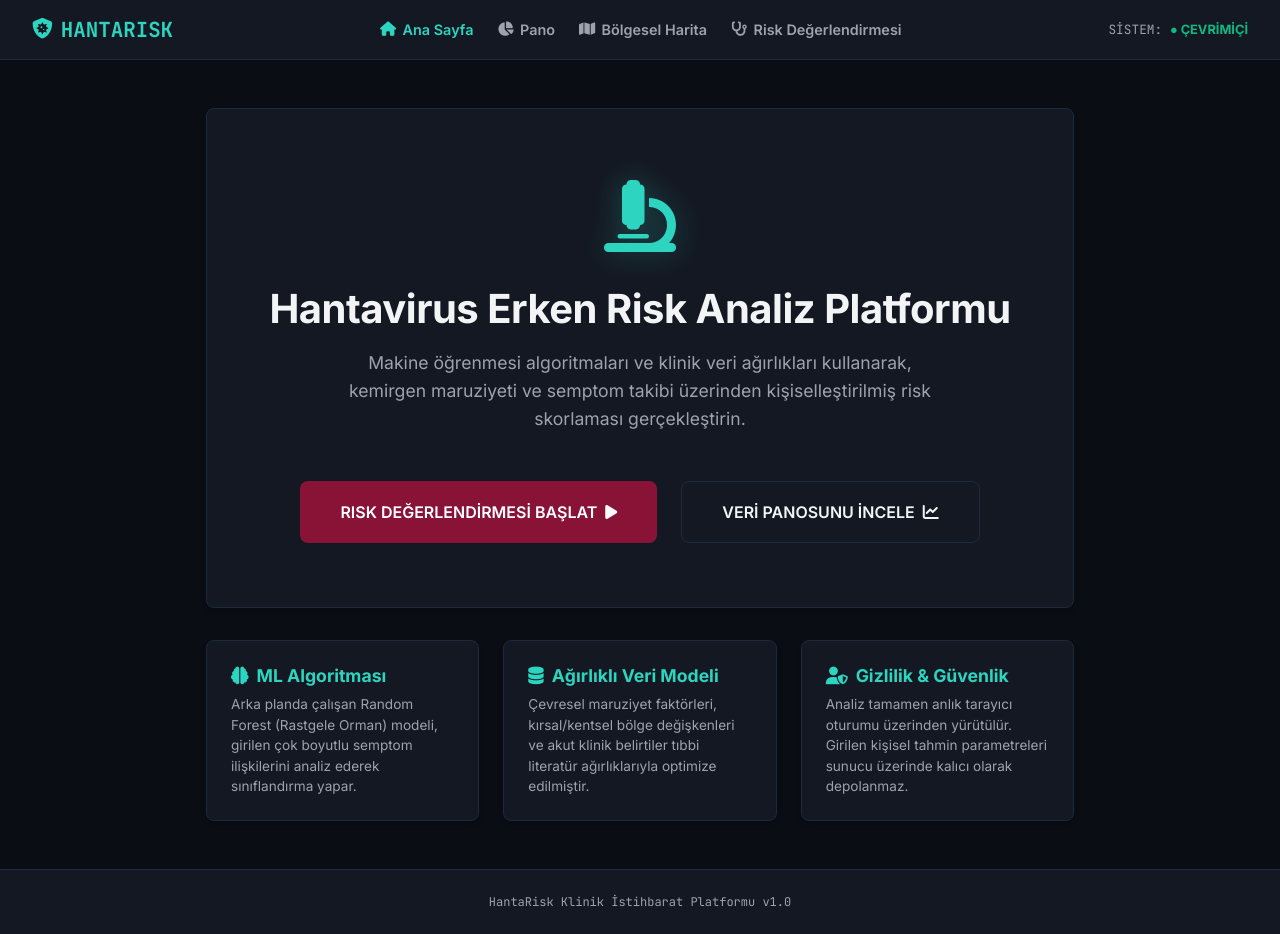
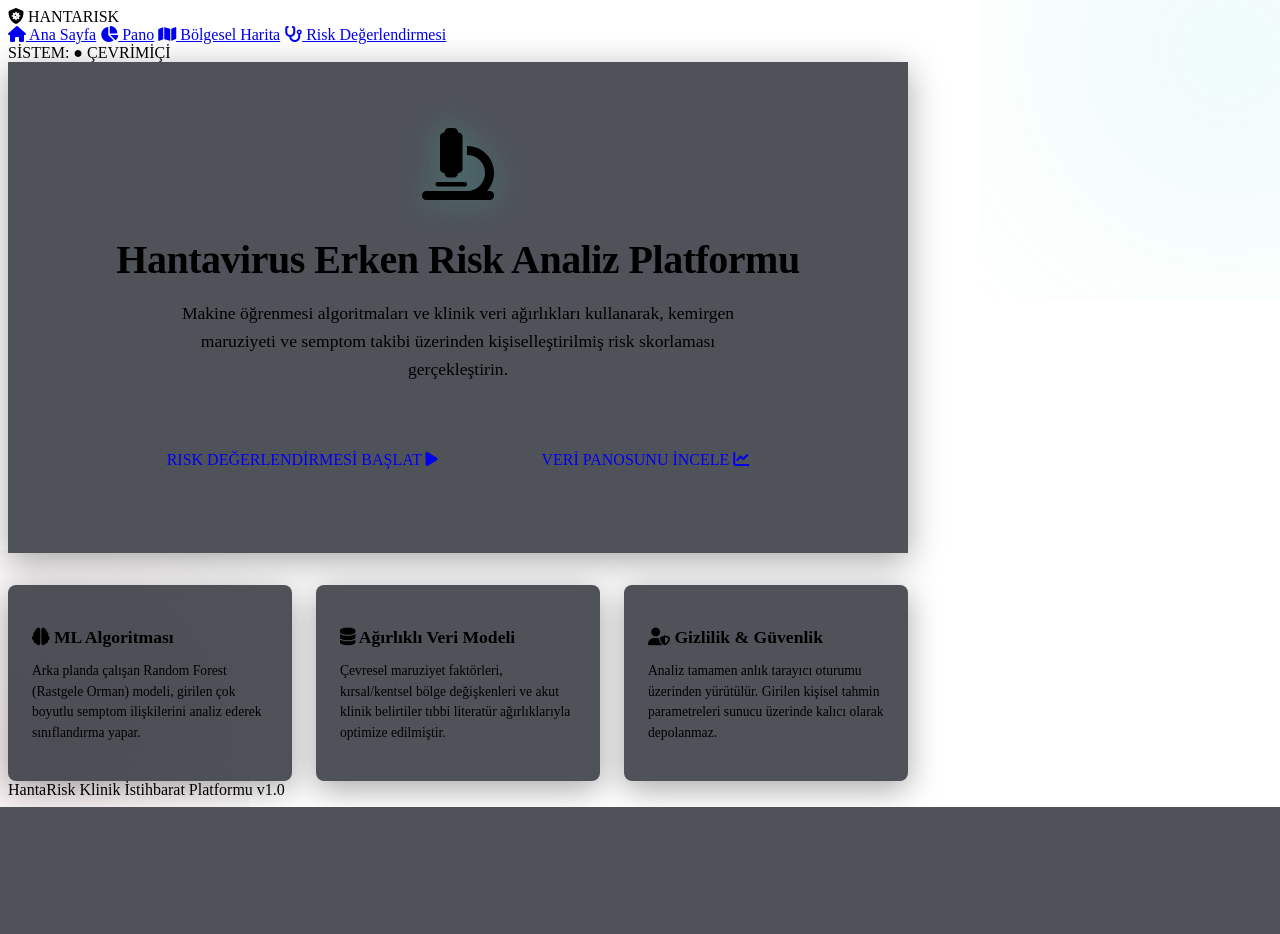
Before and after one commit to kayisdagasli-cmd/hantavir-s-risk-analizi, a Flask app: page / in a window 1280 px wide. After the commit the page ends 807 px from the top, so only its background shows below. Run offline with Flask 3, Linux system fonts and the light colour scheme; data that the repository does not hold is empty.

Commit message:
Update style.css

```diff
--- a/static/css/style.css
+++ b/static/css/style.css
@@ -1,468 +1,319 @@
-:root {
-    --bg-main: #0a0d14;       /* Çok koyu lacivert/siyah arka plan */
-    --bg-card: #141822;       /* Kartlar için hafif açık koyu ton */
-    --primary: #2dd4bf;       /* Turkuaz (Canlı vurgular için) */
-    --primary-hover: #14b8a6;
-    --accent-bordo: #881337;   /* Bordo (Kritik uyarılar ve butonlar için) */
-    --accent-bordo-hover: #9f1239;
-    --text-main: #f3f4f6;     /* Parlak gri/beyaz yazı */
-    --text-muted: #9ca3af;    /* Sönük gri yazı */
-    --border-color: #1e293b;  /* İnce panel çizgileri */
-    --font-mono: 'JetBrains Mono', monospace;
+/* =========================
+   GLASS EFFECT
+========================= */
+
+.card,
+.checkbox-tile,
+.symptom-card,
+.step-wizard,
+.suggestions-box {
+
+    backdrop-filter: blur(14px);
+
+    background: rgba(20, 24, 34, 0.75);
+
+    box-shadow:
+        0 8px 32px rgba(0,0,0,0.35);
+
 }
 
-* {
-    margin: 0;
-    padding: 0;
-    box-sizing: border-box;
-    font-family: 'Inter', sans-serif;
+/* =========================
+   HOVER EFFECTS
+========================= */
+
+.card,
+.checkbox-tile,
+.symptom-card {
+
+    transition:
+        transform 0.25s ease,
+        box-shadow 0.25s ease,
+        border-color 0.25s ease;
+
 }
 
-body {
-    background-color: var(--bg-main);
-    color: var(--text-main);
-    min-height: 100vh;
-    display: flex;
-    flex-direction: column;
-    overflow-x: hidden;
+.card:hover,
+.checkbox-tile:hover,
+.symptom-card:hover {
+
+    transform: translateY(-4px);
+
+    border-color: rgba(45,212,191,0.4);
+
+    box-shadow:
+        0 12px 30px rgba(45,212,191,0.12);
+
 }
 
-/* --- NAVBAR (ÜST MENÜ) --- */
-.navbar {
-    background-color: var(--bg-card);
-    border-bottom: 1px solid var(--border-color);
-    padding: 1rem 2rem;
-    display: flex;
-    justify-content: space-between;
-    align-items: center;
-    position: sticky;
-    top: 0;
-    z-index: 100;
+/* =========================
+   BUTTON EFFECTS
+========================= */
+
+.btn {
+
+    position: relative;
+
+    overflow: hidden;
+
 }
 
-.navbar .logo {
-    font-family: var(--font-mono);
-    font-weight: 700;
-    font-size: 1.3rem;
-    color: var(--primary);
+.btn::before {
+
+    content: "";
+
+    position: absolute;
+
+    top: 0;
+    left: -100%;
+
+    width: 100%;
+    height: 100%;
+
+    background:
+        linear-gradient(
+            120deg,
+            transparent,
+            rgba(255,255,255,0.15),
+            transparent
+        );
+
+    transition: 0.5s;
+
+}
+
+.btn:hover::before {
+
+    left: 100%;
+
+}
+
+/* =========================
+   ANALYZE BUTTON
+========================= */
+
+.danger-btn {
+
+    background:
+        linear-gradient(
+            135deg,
+            #881337,
+            #c1121f
+        ) !important;
+
+    color: white;
+
+    box-shadow:
+        0 6px 20px rgba(193,18,31,0.35);
+
+}
+
+/* =========================
+   SCORE ANIMATION
+========================= */
+
+.progress-circle {
+
+    width: 180px;
+    height: 180px;
+
+    border-radius: 50%;
+
     display: flex;
     align-items: center;
-    gap: 0.5rem;
+    justify-content: center;
+
+    border: 8px solid rgba(45,212,191,0.15);
+
+    background:
+        radial-gradient(
+            circle,
+            rgba(45,212,191,0.12),
+            transparent
+        );
+
+    box-shadow:
+        0 0 35px rgba(45,212,191,0.15);
+
+    animation:
+        pulseGlow 2s infinite;
+
 }
 
-.navbar nav {
-    display: flex;
-    gap: 1.5rem;
+@keyframes pulseGlow {
+
+    0% {
+        box-shadow:
+            0 0 20px rgba(45,212,191,0.15);
+    }
+
+    50% {
+        box-shadow:
+            0 0 40px rgba(45,212,191,0.35);
+    }
+
+    100% {
+        box-shadow:
+            0 0 20px rgba(45,212,191,0.15);
+    }
+
 }
 
-.navbar nav a {
-    color: var(--text-muted);
-    text-decoration: none;
-    font-size: 0.9rem;
-    font-weight: 600;
-    transition: color 0.2s ease;
-    display: flex;
-    align-items: center;
-    gap: 0.4rem;
+/* =========================
+   RISK BADGE
+========================= */
+
+.risk-badge {
+
+    padding:
+        0.7rem 1.3rem;
+
+    border-radius: 999px;
+
+    margin-top: 1rem;
+
+    color: white;
+
+    box-shadow:
+        0 4px 15px rgba(0,0,0,0.3);
+
 }
 
-.navbar nav a:hover, .navbar nav a.active {
-    color: var(--primary);
+/* =========================
+   LOADING EFFECT
+========================= */
+
+.fa-spin {
+
+    animation:
+        fa-spin 1s infinite linear;
+
 }
 
-.system-status {
-    font-family: var(--font-mono);
-    font-size: 0.8rem;
-    color: var(--text-muted);
+/* =========================
+   SCROLLBAR
+========================= */
+
+::-webkit-scrollbar {
+
+    width: 10px;
+
 }
 
-.system-status .online {
-    color: #10b981;
-    font-weight: bold;
+::-webkit-scrollbar-track {
+
+    background: #0a0d14;
+
 }
 
-/* --- ANA SAYFA (HERO) DÜZENİ --- */
-.hero-container {
-    flex: 1;
-    display: flex;
-    flex-direction: column;
-    justify-content: center;
-    align-items: center;
-    text-align: center;
-    padding: 2rem;
-    max-width: 800px;
-    margin: 0 auto;
+::-webkit-scrollbar-thumb {
+
+    background: #1e293b;
+
+    border-radius: 10px;
+
 }
 
-.hero-icon {
-    font-size: 4rem;
-    color: var(--accent-bordo);
-    margin-bottom: 1.5rem;
-    animation: pulse 2s infinite;
+::-webkit-scrollbar-thumb:hover {
+
+    background: #2dd4bf;
+
 }
 
-@keyframes pulse {
-    0% { transform: scale(1); opacity: 0.8; }
-    50% { transform: scale(1.05); opacity: 1; }
-    100% { transform: scale(1); opacity: 0.8; }
+/* =========================
+   BACKGROUND GLOW
+========================= */
+
+body::before {
+
+    content: "";
+
+    position: fixed;
+
+    width: 500px;
+    height: 500px;
+
+    background:
+        radial-gradient(
+            circle,
+            rgba(45,212,191,0.08),
+            transparent
+        );
+
+    top: -200px;
+    right: -200px;
+
+    z-index: -1;
+
 }
 
-h1 {
-    font-size: 2.5rem;
-    font-weight: 700;
-    margin-bottom: 1rem;
-    letter-spacing: -0.05em;
+body::after {
+
+    content: "";
+
+    position: fixed;
+
+    width: 400px;
+    height: 400px;
+
+    background:
+        radial-gradient(
+            circle,
+            rgba(136,19,55,0.08),
+            transparent
+        );
+
+    bottom: -150px;
+    left: -150px;
+
+    z-index: -1;
+
 }
 
-.subtitle {
-    color: var(--text-muted);
-    font-size: 1.1rem;
-    margin-bottom: 2.5rem;
-    line-height: 1.6;
+/* =========================
+   MOBILE OPTIMIZATION
+========================= */
+
+@media (max-width: 768px) {
+
+    .navbar {
+
+        flex-direction: column;
+
+        gap: 1rem;
+
+        padding: 1rem;
+
+    }
+
+    .navbar nav {
+
+        flex-wrap: wrap;
+
+        justify-content: center;
+
+    }
+
+    .assessment-container {
+
+        margin-top: 1rem;
+
+    }
+
+    .progress-circle {
+
+        width: 140px;
+        height: 140px;
+
+        font-size: 2.5rem;
+
+    }
+
+    .step-wizard {
+
+        flex-direction: column;
+
+        gap: 0.7rem;
+
+    }
+
 }
-
-/* --- BUTONLAR --- */
-.cta-group {
-    display: flex;
-    gap: 1rem;
-    margin-bottom: 4rem;
-}
-
-.btn {
-    padding: 0.8rem 1.8rem;
-    border-radius: 6px;
-    font-weight: 600;
-    font-size: 0.95rem;
-    text-decoration: none;
-    cursor: pointer;
-    transition: all 0.2s ease;
-    display: inline-flex;
-    align-items: center;
-    gap: 0.5rem;
-    border: none;
-}
-
-.btn-primary {
-    background-color: var(--accent-bordo);
-    color: white;
-}
-
-.btn-primary:hover {
-    background-color: var(--accent-bordo-hover);
-    transform: translateY(-2px);
-}
-
-.btn-secondary {
-    background-color: transparent;
-    color: var(--text-main);
-    border: 1px solid var(--border-color);
-}
-
-.btn-secondary:hover {
-    background-color: rgba(255, 255, 255, 0.05);
-    border-color: var(--text-muted);
-}
-
-/* --- ÖZELLİK KARTLARI (GRID) --- */
-.features-grid {
-    display: grid;
-    grid-template-columns: repeat(auto-fit, minmax(220px, 1fr));
-    gap: 1.5rem;
-    width: 100%;
-}
-
-.card {
-    background-color: var(--bg-card);
-    border: 1px solid var(--border-color);
-    border-radius: 8px;
-    padding: 1.5rem;
-    text-align: left;
-    box-shadow: 0 4px 6px -1px rgba(0, 0, 0, 0.2);
-}
-
-.card h3 {
-    font-size: 1.1rem;
-    margin-bottom: 0.5rem;
-    display: flex;
-    align-items: center;
-    gap: 0.5rem;
-}
-
-.card h3 i {
-    color: var(--primary);
-}
-
-.card p {
-    color: var(--text-muted);
-    font-size: 0.85rem;
-    line-height: 1.5;
-}
-
-/* --- RİSK DEĞERLENDİRME SİHİRBAZI (ASSESSMENT) --- */
-.assessment-container {
-    max-width: 650px;
-    margin: 3rem auto;
-    width: 100%;
-    padding: 0 1rem;
-}
-
-.step-wizard {
-    display: flex;
-    justify-content: space-between;
-    margin-bottom: 2rem;
-    background-color: var(--bg-card);
-    padding: 0.75rem;
-    border-radius: 8px;
-    border: 1px solid var(--border-color);
-}
-
-.step-wizard .step {
-    font-size: 0.75rem;
-    font-family: var(--font-mono);
-    color: var(--text-muted);
-    opacity: 0.5;
-    display: flex;
-    align-items: center;
-    gap: 0.3rem;
-}
-
-.step-wizard .step.active {
-    color: var(--primary);
-    opacity: 1;
-    font-weight: bold;
-}
-
-/* Form Alanları */
-.form-step {
-    display: none;
-}
-
-.form-step.active {
-    display: block;
-}
-
-.input-group {
-    margin-bottom: 1.5rem;
-}
-
-.input-group label {
-    display: block;
-    font-family: var(--font-mono);
-    font-size: 0.75rem;
-    color: var(--text-muted);
-    margin-bottom: 0.5rem;
-    letter-spacing: 0.05em;
-}
-
-.input-group input[type="text"],
-.input-group input[type="number"],
-.input-group select {
-    width: 100%;
-    padding: 0.75rem;
-    background-color: var(--bg-main);
-    border: 1px solid var(--border-color);
-    border-radius: 6px;
-    color: var(--text-main);
-    font-size: 0.95rem;
-    transition: border-color 0.2s;
-}
-
-.input-group input:focus, .input-group select:focus {
-    outline: none;
-    border-color: var(--primary);
-}
-
-/* Checkbox Alanları */
-.checkbox-tile {
-    background-color: var(--bg-main);
-    border: 1px solid var(--border-color);
-    border-radius: 6px;
-    padding: 1rem;
-    margin-bottom: 1rem;
-    display: flex;
-    align-items: flex-start;
-    gap: 1rem;
-    cursor: pointer;
-    transition: border-color 0.2s;
-}
-
-.checkbox-tile:hover {
-    border-color: rgba(45, 212, 191, 0.3);
-}
-
-.checkbox-tile input[type="checkbox"] {
-    margin-top: 0.25rem;
-    accent-color: var(--primary);
-    width: 16px;
-    height: 16px;
-}
-
-.checkbox-tile label {
-    cursor: pointer;
-}
-
-.tile-title {
-    display: block;
-    font-weight: 600;
-    font-size: 0.95rem;
-    margin-bottom: 0.2rem;
-}
-
-.tile-desc {
-    display: block;
-    font-size: 0.8rem;
-    color: var(--text-muted);
-}
-
-/* Belirtiler Grid Yapısı */
-.symptoms-grid {
-    display: grid;
-    grid-template-columns: repeat(2, 1fr);
-    gap: 1rem;
-}
-
-.symptom-card {
-    background-color: var(--bg-main);
-    border: 1px solid var(--border-color);
-    padding: 1rem;
-    border-radius: 6px;
-    display: flex;
-    align-items: center;
-    gap: 0.75rem;
-}
-
-.symptom-card input {
-    accent-color: var(--primary);
-    width: 16px;
-    height: 16px;
-}
-
-.form-navigation {
-    display: flex;
-    justify-content: space-between;
-    margin-top: 2rem;
-    border-top: 1px solid var(--border-color);
-    padding-top: 1.5rem;
-}
-
-/* --- SONUÇ EKRANI --- */
-.result-header {
-    text-align: center;
-    margin-bottom: 1.5rem;
-}
-
-.success-icon {
-    font-size: 3rem;
-    color: #10b981;
-    margin-bottom: 0.5rem;
-}
-
-.patient-name {
-    font-family: var(--font-mono);
-    color: var(--text-muted);
-    font-size: 0.85rem;
-    margin-top: 0.2rem;
-}
-
-.score-container {
-    display: flex;
-    flex-direction: column;
-    align-items: center;
-    margin: 2rem 0;
-}
-
-.progress-circle {
-    font-size: 3.5rem;
-    font-weight: 700;
-    font-family: var(--font-mono);
-    color: var(--text-main);
-}
-
-.small-percent {
-    font-size: 1.2rem;
-    color: var(--text-muted);
-}
-
-.risk-badge {
-    margin-top: 0.5rem;
-    font-weight: 800;
-    font-family: var(--font-mono);
-    font-size: 1.1rem;
-    letter-spacing: 0.1em;
-}
-
-.suggestions-box {
-    background-color: var(--bg-main);
-    border: 1px solid var(--border-color);
-    border-radius: 6px;
-    padding: 1.25rem;
-}
-
-.suggestions-box h3 {
-    font-size: 0.85rem;
-    font-family: var(--font-mono);
-    color: var(--text-muted);
-    margin-bottom: 0.75rem;
-    display: flex;
-    align-items: center;
-    gap: 0.4rem;
-}
-
-.suggestions-box ul {
-    list-style: none;
-}
-
-.suggestions-box ul li {
-    font-size: 0.85rem;
-    line-height: 1.6;
-    margin-bottom: 0.5rem;
-    color: var(--text-main);
-    display: flex;
-    align-items: flex-start;
-    gap: 0.5rem;
-}
-
-.suggestions-box ul li i {
-    color: var(--primary);
-    margin-top: 0.25rem;
-    font-size: 0.7rem;
-}
-
-/* --- FOOTER --- */
-.footer {
-    text-align: center;
-    padding: 1.5rem;
-    color: var(--text-muted);
-    font-size: 0.75rem;
-    font-family: var(--font-mono);
-    border-top: 1px solid var(--border-color);
-    background-color: var(--bg-card);
-    margin-top: auto;
-}
-
-/* --- MOBİL UYUMLULUK (RESPONSIVE) --- */
-@media (max-width: 600px) {
-    .navbar {
-        flex-direction: column;
-        gap: 1rem;
-        padding: 1rem;
-    }
-    .step-wizard {
-        flex-direction: column;
-        gap: 0.5rem;
-    }
-    .symptoms-grid {
-        grid-template-columns: 1fr;
-    }
-    h1 {
-        font-size: 1.8rem;
-    }
-    .cta-group {
-        flex-direction: column;
-        width: 100%;
-    }
-    .btn {
-        width: 100%;
-        justify-content: center;
-    }
-}
```
